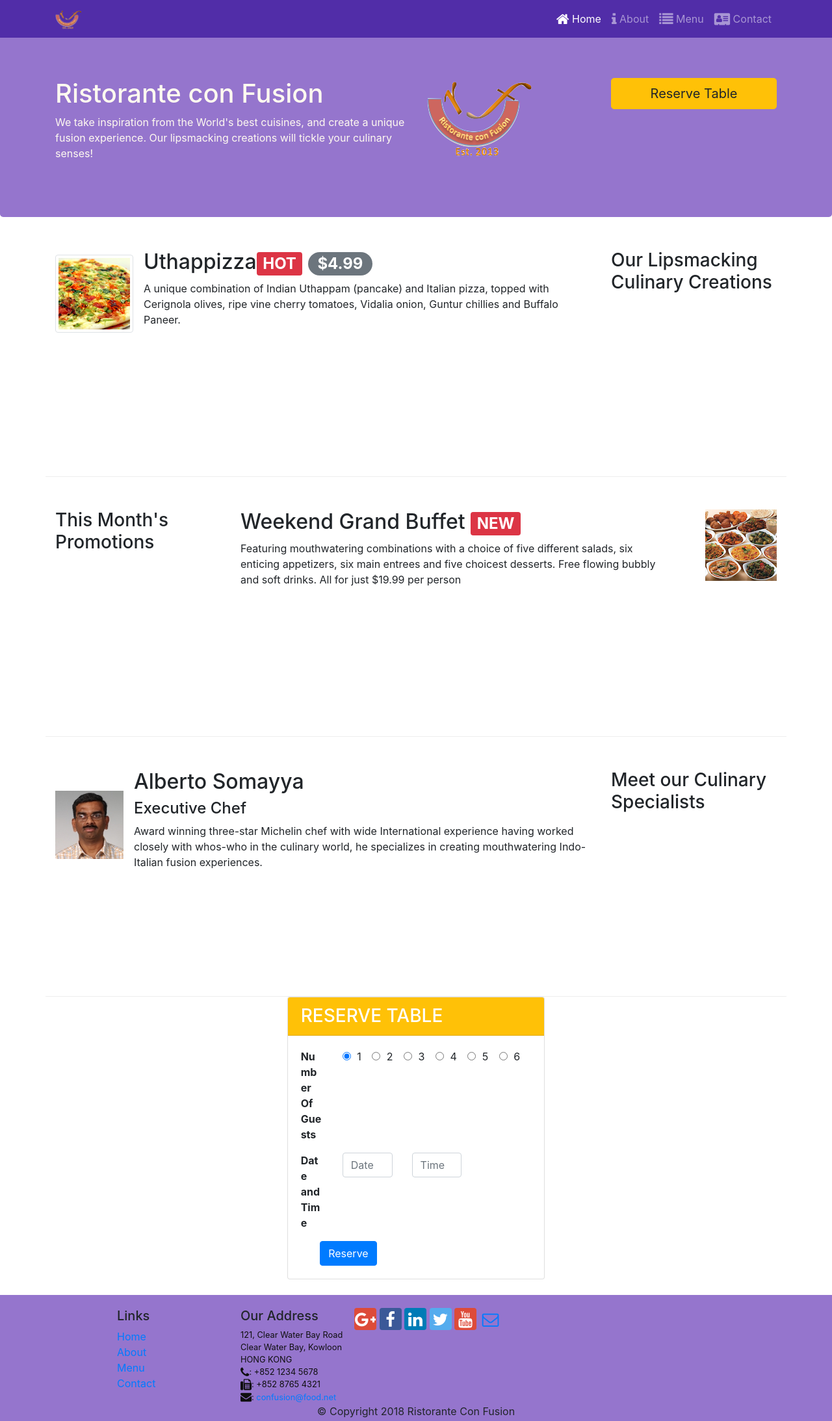
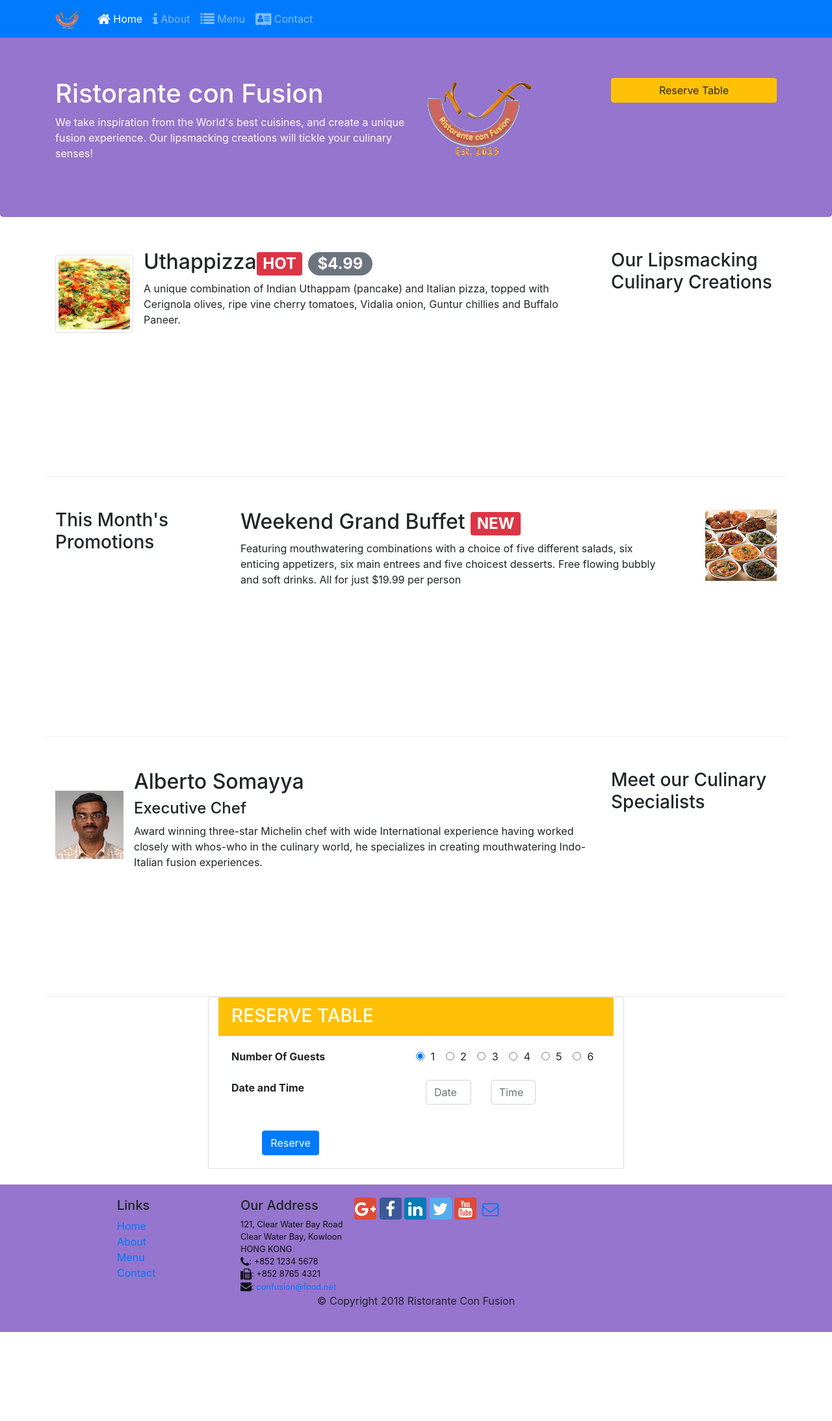
Before and after one commit to AparnaNallamalli/RestaurantProject, a website: page index.html in a window 1280 px wide. Shown: the whole page at 65% size. After the commit the page ends 2050 px from the top, so only its background shows below. Drawn offline with nearby package versions, Linux system fonts and the light colour scheme.

Commit message:
assignment-2

```diff
--- a/index.html
+++ b/index.html
@@ -14,17 +14,18 @@
       <link rel="stylesheet" href="node_modules/bootstrap/dist/css/bootstrap.min.css">
       <link rel="stylesheet" href="styles/style.css">
       <title>Ristorante Con Fusion</title>
+
 </head>
 
 <body>
 
-        <nav class="navbar navbar-dark navbar-expand-sm  fixed-top">
+        <nav class="navbar navbar-dark navbar-expand-sm bg-primary fixed-top">
                 <div class="container">
                         <button class="navbar-toggler" type="button" data-toggle="collapse" data-target="#Navbar">
                                 <span class="navbar-toggler-icon"></span>
                             </button>
                    <a class="navbar-brand" href="#"><img src="img/logo.png" height="30" width="41"></a>
-                   <div class="collapse navbar-collapse" id="Navbar"></div>
+                   <div class="collapse navbar-collapse" id="Navbar">
                         <ul class="navbar-nav mr-auto">
                             <li class="nav-item active"><a class="nav-link" href="#"><span class="fa fa-home fa-lg"></span> Home</a></li>
                             <li class="nav-item"><a class="nav-link" href="aboutus.html"><span class="fa fa-info fa-lg"></span> About</a></li>
@@ -35,10 +36,6 @@
                 </div>
             </nav>
 
-
-
-
-
     <header class="jumbotron" >
         <div class="container" >
             <div class="row row-header" >
@@ -46,12 +43,13 @@
                     <h1>Ristorante con Fusion</h1>
                     <p>We take inspiration from the World's best cuisines, and create a unique fusion experience. Our lipsmacking creations will tickle your culinary senses!</p>
                 </div>
-                <div class="col-12 col-sm align-self-centre">
+                <div class="col-12 col-sm-3">
                     <img src="img/logo.png" class="img-fluid">
 
                 </div>
-                <div class="col-12 col-sm align-self-centre">
-                <button type="button" class="btn btn-warning btn-lg btn-block">Reserve Table</button>
+                <div class="col-12 col-sm-3 align-self-centre">
+                        <a href="#testform" class="btn btn-block btn-warning">Reserve Table</a >
+
             </div>
         </div>
     </header>
@@ -109,14 +107,15 @@
         </div>
     </div>
     <div>
-    <div class="offset-4 col-sm-4 offset-4">
-            <div class="card">
+    <div class="col-sm-12,col-md-2">
+            <div class="card offset-3  col-sm-6" id="card1" name="card1">
                 <h3 class="card-header bg-warning text-white">RESERVE TABLE</h3>
                 <div class="card-body">
                     <dl class="row">
-                            <dt class="col-2">Number Of Guests</dt>
+                            <dt class="col-sm-6" >Number Of Guests</dt>
 <dd>
-                            <div class="col-12">
+                            <div class="col-sm-6,col-md-4">
+                            <form id="testform">
                                     <div class="form-check-inline">
                                     <label class="form-check-label" for="radio1">
                                       <input type="radio" class="form-check-input" id="radio1" name="optradio" value="option1" checked> 1
@@ -150,8 +149,8 @@
                                             </dd>
                                             </dl>
                                             <dl class="row">
-                                            <dt class="col-2">Date and Time</dt>
-                                            <dd class="col-10">
+                                            <dt class="col-sm-6">Date and Time</dt>
+                                            <dd class="col-sm-6">
                                                     <div class="form-group row">
 
                                                             <div class="col col-md-4">
@@ -165,7 +164,7 @@
                                   <button type="submit" class="btn btn-primary offset-1">Reserve</button>
                                 </form>
                               </div>
-
+            </div>
 
 
 
@@ -217,9 +216,11 @@
            </div>
         </div>
     </footer>
+
 </body>
    <!-- jQuery first, then Popper.js, then Bootstrap JS. -->
    <script src="node_modules/jquery/dist/jquery.slim.min.js"></script>
    <script src="node_modules/popper.js/dist/umd/popper.min.js"></script>
    <script src="node_modules/bootstrap/dist/js/bootstrap.min.js"></script>
+
 </html>
```
